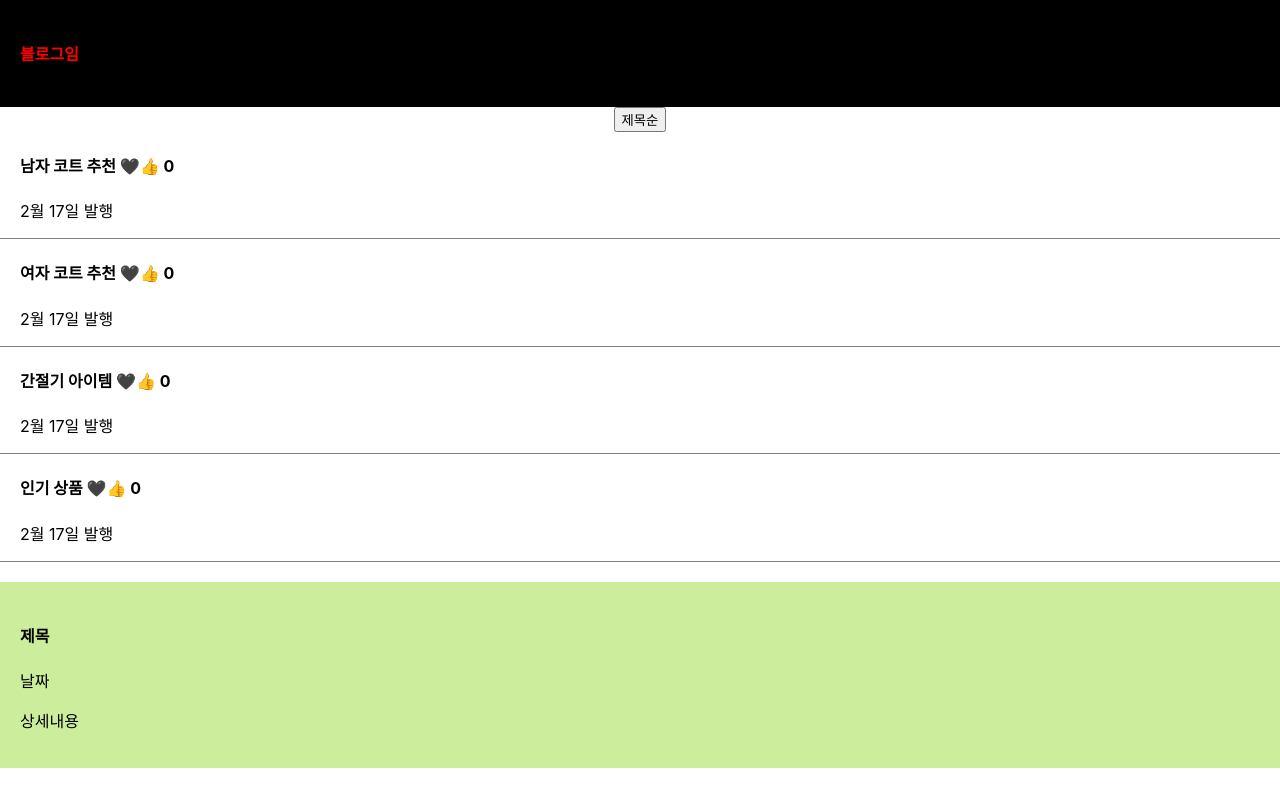
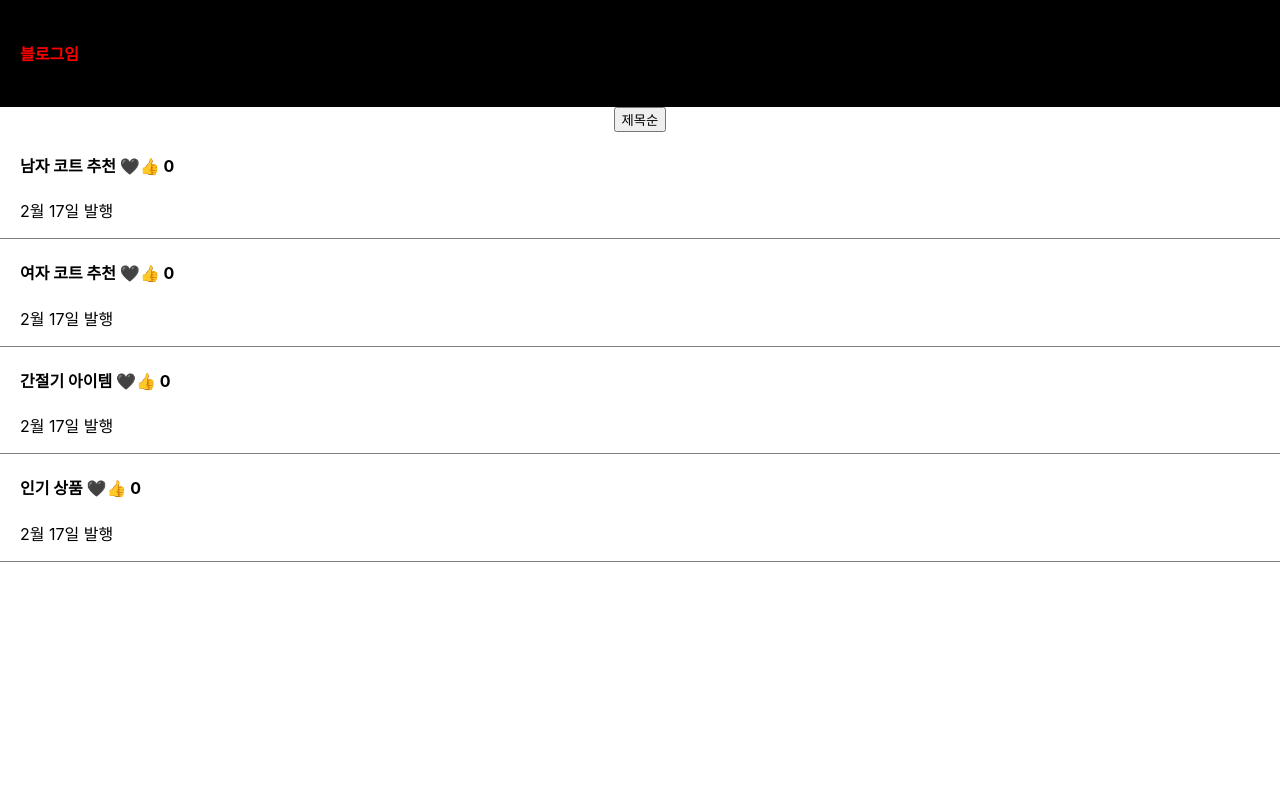
Before and after one commit to minjeongHEO/ReactBlog, a React (Create React App) app: page / in a window 1280 px wide. Built offline with nearby package versions, Linux system fonts and the light colour scheme.

Commit message:
동적인 ui 만들기 (모달창)

```diff
--- a/src/App.js
+++ b/src/App.js
@@ -11,6 +11,7 @@ function App() {
     '인기 상품',
   ]);
   let [따봉, 따봉변경] = useState(0);
+  let [modalState, setModalState] = useState(false);
 
   function orderTitle() {
     const newArray = [...글제목배열];
@@ -37,7 +38,11 @@ function App() {
       </div>
       {글제목배열.map((text, i) => (
         <div className="list">
-          <h4>
+          <h4
+            onClick={() => {
+              setModalState(!modalState);
+            }}
+          >
             <span onClick={() => 제목변경(text, i)}>{text} </span>
             <span onClick={() => 따봉변경(따봉 + 1)}>🖤👍</span> {따봉}
           </h4>
@@ -45,7 +50,7 @@ function App() {
         </div>
       ))}
 
-      <Modal />
+      {modalState === true ? <Modal /> : null}
     </div>
   );
 }
```
